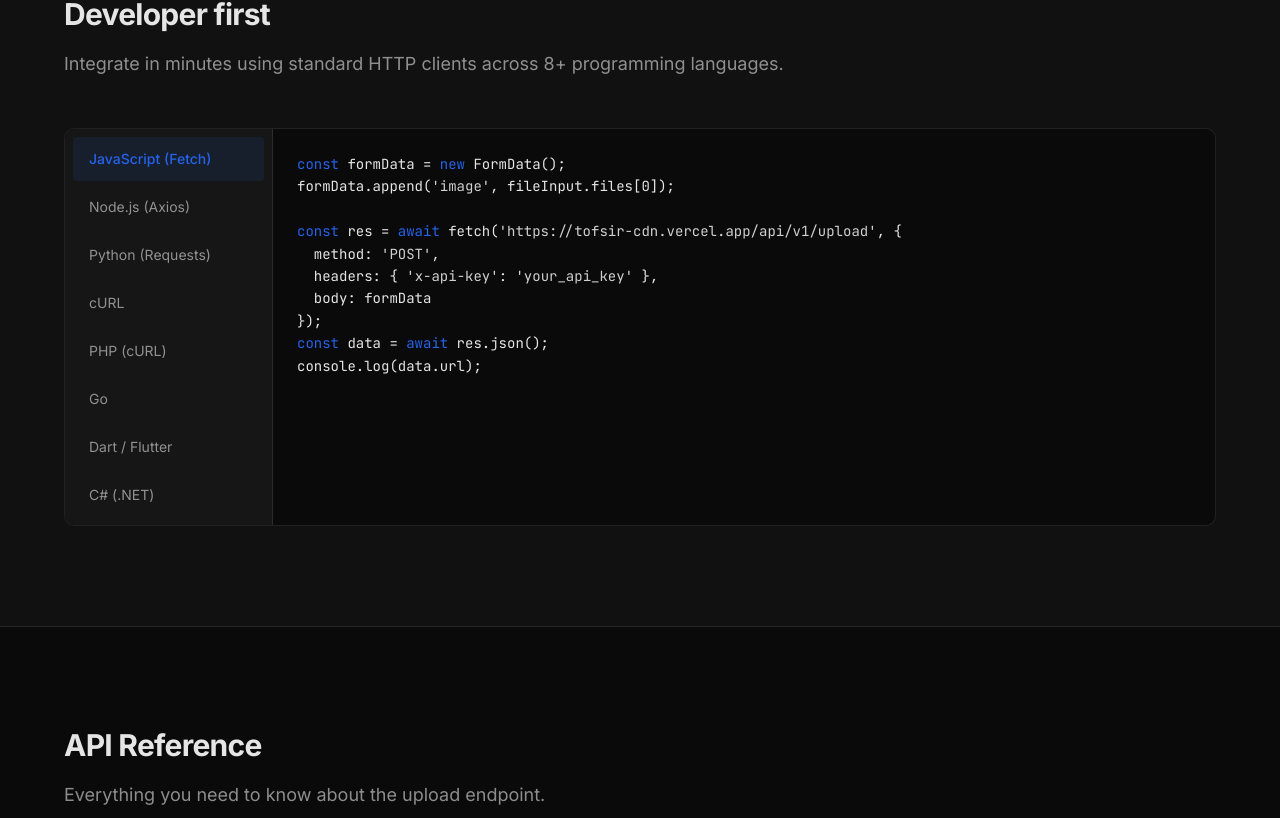
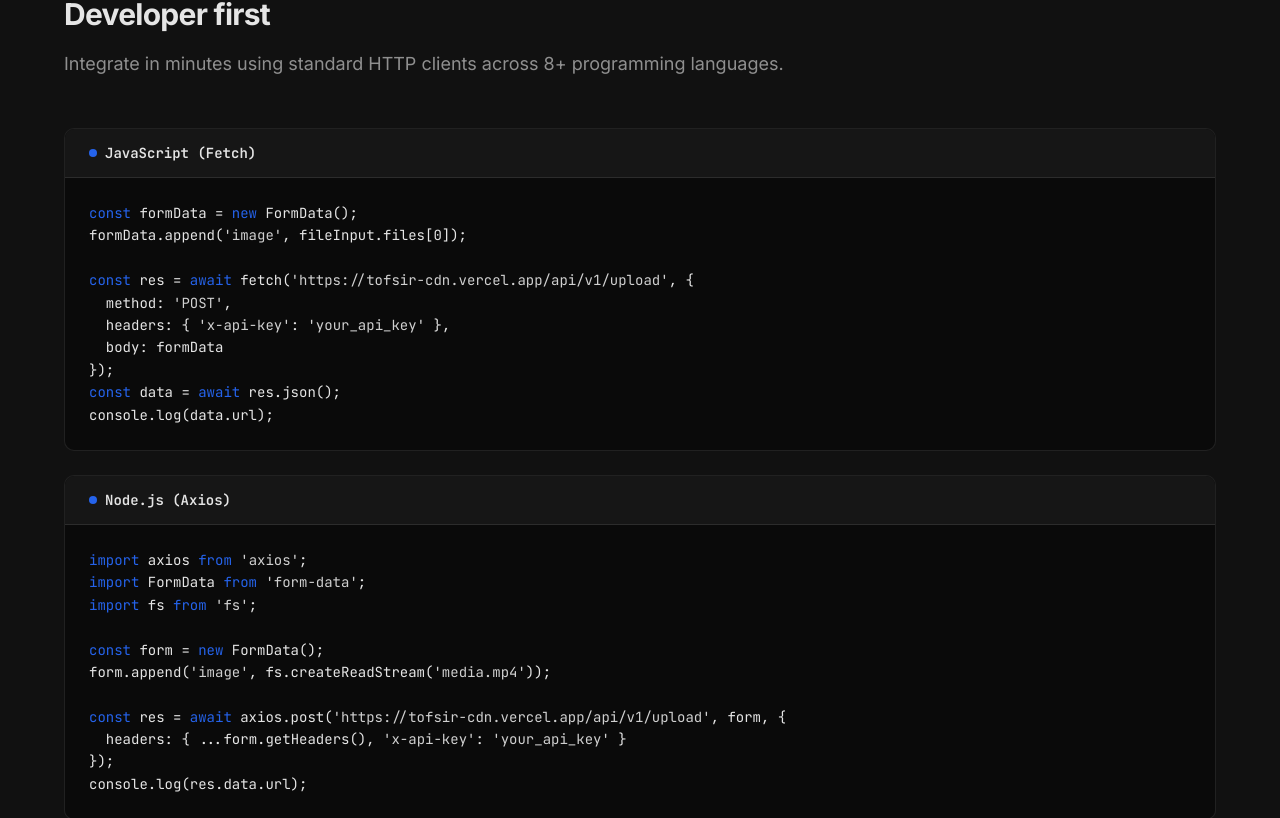
Before and after one commit to mdtofsir2012-iq/Tofsir-CDN, a Next.js app: page / in a window 1280 px wide. Shown: the part 1473-2291 px from the top of the page. Built offline with nearby package versions, Linux system fonts and the light colour scheme.

Commit message:
Display all language code examples vertically in serial order without buttons

```diff
--- a/app/page.tsx
+++ b/app/page.tsx
@@ -210,7 +210,6 @@ const HighlightedCSharp = () => (
 
 export default function LandingPage() {
   const router = useRouter();
-  const [activeTab, setActiveTab] = useState("javascript");
   const [openFaq, setOpenFaq] = useState<number | null>(null);
   const [visibleItems, setVisibleItems] = useState<Set<string>>(new Set());
   const [isScrolled, setIsScrolled] = useState(false);
@@ -561,7 +560,7 @@ export default function LandingPage() {
         </div>
       </section>
 
-      {/* 4. CODE EXAMPLES */}
+      {/* 4. CODE EXAMPLES (VERTICAL SERIAL LIST) */}
       <section
         id="docs"
         className="bg-[#111111] border-y border-[#E5E5E5]/10 py-[100px]"
@@ -576,46 +575,31 @@ export default function LandingPage() {
             </p>
           </div>
 
-          <div className="border border-[#E5E5E5]/10 rounded-lg bg-[#0A0A0A] overflow-hidden flex flex-col md:flex-row">
-            {/* Tabs */}
-            <div className="w-full md:w-52 border-b md:border-b-0 md:border-r border-[#E5E5E5]/10 bg-[#161616] p-2 flex flex-row md:flex-col gap-1 overflow-x-auto">
-              {[
-                { id: "javascript", label: "JavaScript (Fetch)" },
-                { id: "node", label: "Node.js (Axios)" },
-                { id: "python", label: "Python (Requests)" },
-                { id: "curl", label: "cURL" },
-                { id: "php", label: "PHP (cURL)" },
-                { id: "go", label: "Go" },
-                { id: "dart", label: "Dart / Flutter" },
-                { id: "csharp", label: "C# (.NET)" },
-              ].map((tab) => (
-                <button
-                  key={tab.id}
-                  onClick={() => setActiveTab(tab.id)}
-                  className={`px-4 py-3 text-sm text-left rounded whitespace-nowrap transition-colors duration-200 ${
-                    activeTab === tab.id
-                      ? "bg-[#2563EB]/10 text-[#2563EB] font-medium"
-                      : "text-[#E5E5E5]/60 hover:text-[#E5E5E5] hover:bg-[#E5E5E5]/5"
-                  }`}
-                >
-                  {tab.label}
-                </button>
-              ))}
-            </div>
-
-            {/* Code Display */}
-            <div className="flex-1 p-6 overflow-x-auto">
-              <pre className="text-sm mono-font text-[#E5E5E5] leading-[1.6]">
-                {activeTab === "javascript" && <HighlightedJS />}
-                {activeTab === "node" && <HighlightedNode />}
-                {activeTab === "python" && <HighlightedPython />}
-                {activeTab === "curl" && <HighlightedCurl />}
-                {activeTab === "php" && <HighlightedPhp />}
-                {activeTab === "go" && <HighlightedGo />}
-                {activeTab === "dart" && <HighlightedDart />}
-                {activeTab === "csharp" && <HighlightedCSharp />}
-              </pre>
-            </div>
+          <div className="space-y-6">
+            {[
+              { label: "JavaScript (Fetch)", component: <HighlightedJS /> },
+              { label: "Node.js (Axios)", component: <HighlightedNode /> },
+              { label: "Python (Requests)", component: <HighlightedPython /> },
+              { label: "cURL", component: <HighlightedCurl /> },
+              { label: "PHP (cURL)", component: <HighlightedPhp /> },
+              { label: "Go", component: <HighlightedGo /> },
+              { label: "Dart / Flutter", component: <HighlightedDart /> },
+              { label: "C# (.NET)", component: <HighlightedCSharp /> },
+            ].map((item, index) => (
+              <div key={index} className="border border-[#E5E5E5]/10 rounded-lg bg-[#0A0A0A] overflow-hidden">
+                <div className="border-b border-[#E5E5E5]/10 px-6 py-3.5 bg-[#161616] flex items-center justify-between">
+                  <span className="text-sm font-semibold text-[#E5E5E5] mono-font flex items-center gap-2">
+                    <span className="w-2 h-2 rounded-full bg-[#2563EB]"></span>
+                    {item.label}
+                  </span>
+                </div>
+                <div className="p-6 overflow-x-auto">
+                  <pre className="text-sm mono-font text-[#E5E5E5] leading-[1.6]">
+                    {item.component}
+                  </pre>
+                </div>
+              </div>
+            ))}
           </div>
         </div>
       </section>
```
